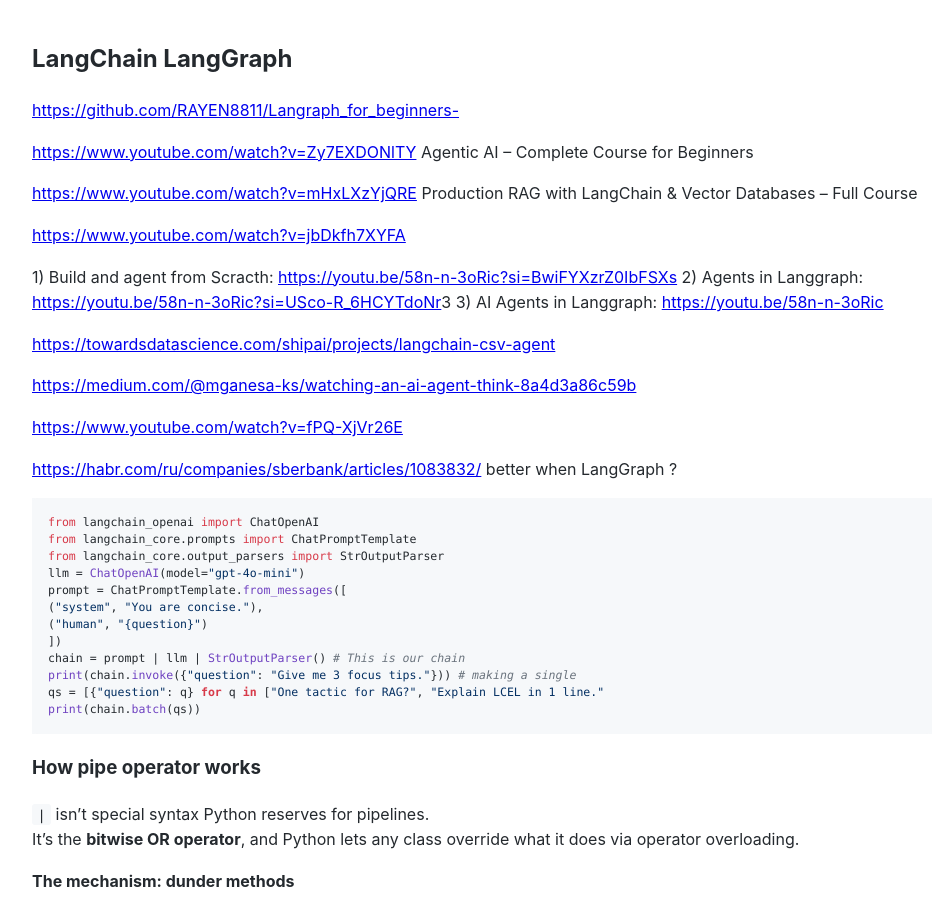
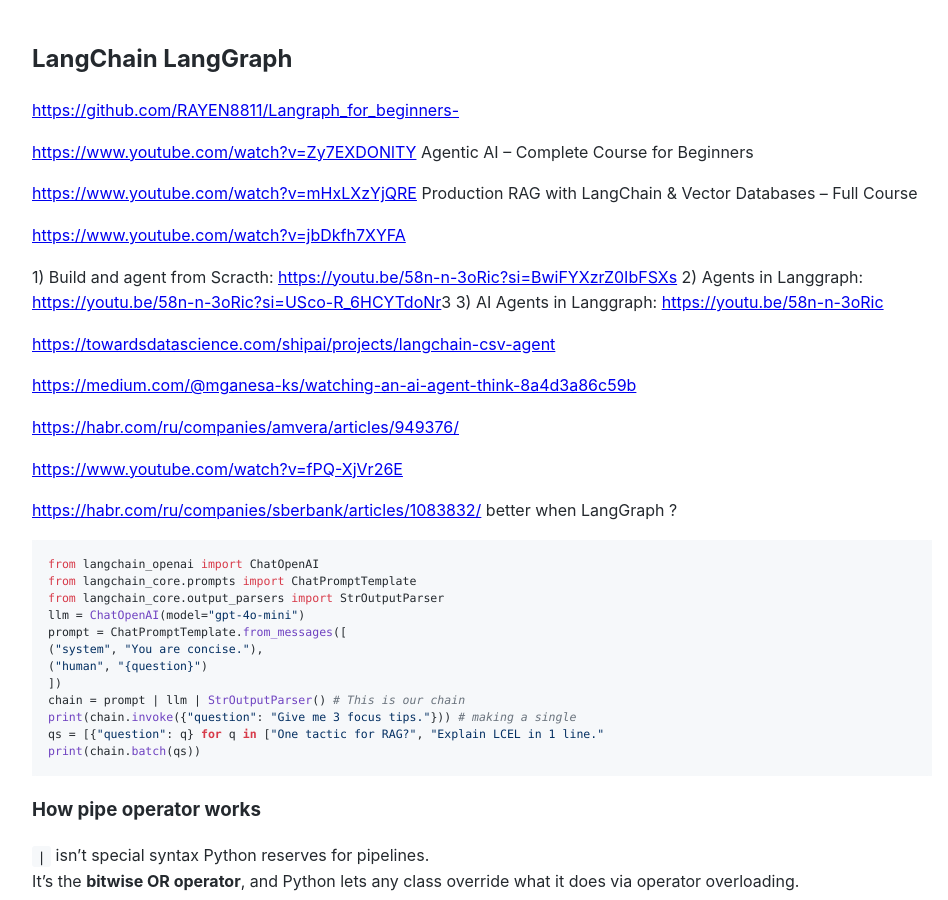
Before and after one commit to Michael-Lubinsky/michael-lubinsky.github.com, a Jekyll site: the page built from ml/langchain.md, in a window 1280 px wide and 900 px high. Shown: the whole window, without its empty margins (158-1106 px from the left). Built offline with Jekyll 4.4.1, drawn with Linux system fonts in a browser that asks for light colours; our own code applies the rules of GitHub Pages for plain Markdown files.

Commit message:
Update links in langchain.md

```diff
--- a/ml/langchain.md
+++ b/ml/langchain.md
@@ -18,6 +18,7 @@
 
 <https://medium.com/@mganesa-ks/watching-an-ai-agent-think-8a4d3a86c59b>
 
+<https://habr.com/ru/companies/amvera/articles/949376/>
 
 <https://www.youtube.com/watch?v=fPQ-XjVr26E>
 
```
